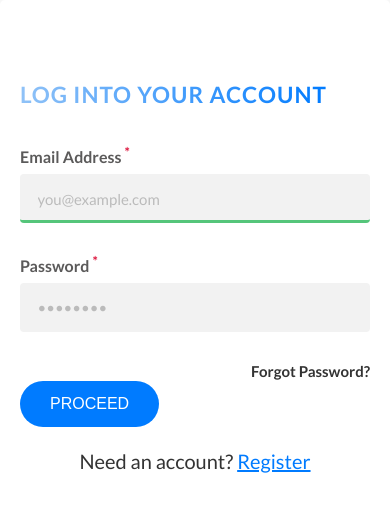
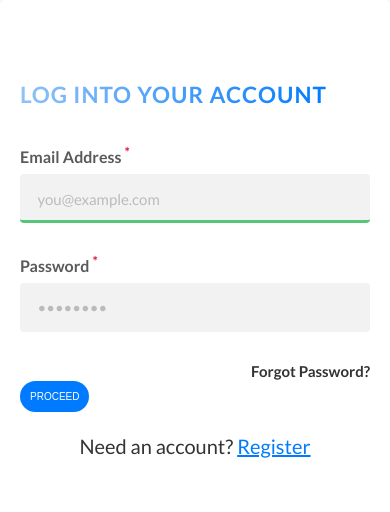
Before and after one commit to Elue-dev/Pinvent-Client, a React (Vite) app: page /login in a window 390 px wide. Shown: the top 512 px of the page. Built offline with nearby package versions, Linux system fonts and the light colour scheme; no server answers.

Commit message:
fix: header responsivness and change initial state of sidebar

```diff
--- a/src/components/dashboard/Dashboard.jsx
+++ b/src/components/dashboard/Dashboard.jsx
@@ -18,7 +18,7 @@ export default function Dashboard() {
 
   return (
     <div>
-      <h1>Dashboard</h1>
+      <h4>Dashboard</h4>
     </div>
   );
 }
--- a/src/index.css
+++ b/src/index.css
@@ -506,4 +506,13 @@ a:hover {
   .container {
     padding: 30px 20px;
   }
+  .btn,
+  .btn:link,
+  .btn:visited {
+    font-size: 1rem;
+    padding: 1rem 1rem;
+  }
+  .header h3 {
+    font-size: 1.5rem;
+  }
 }
```
